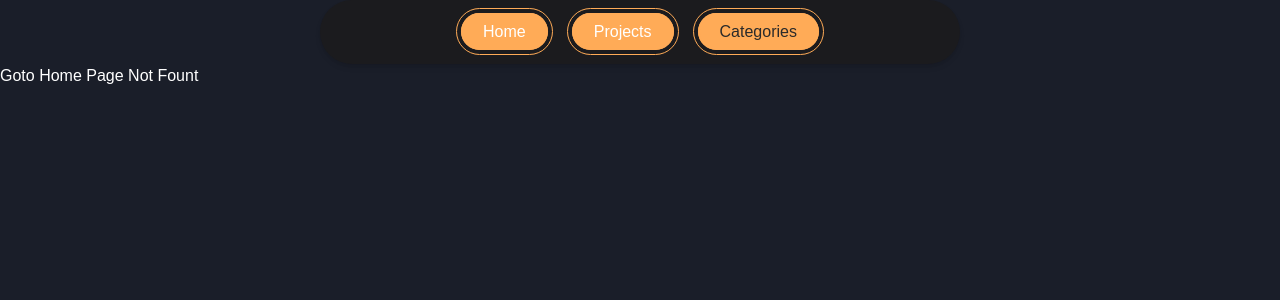
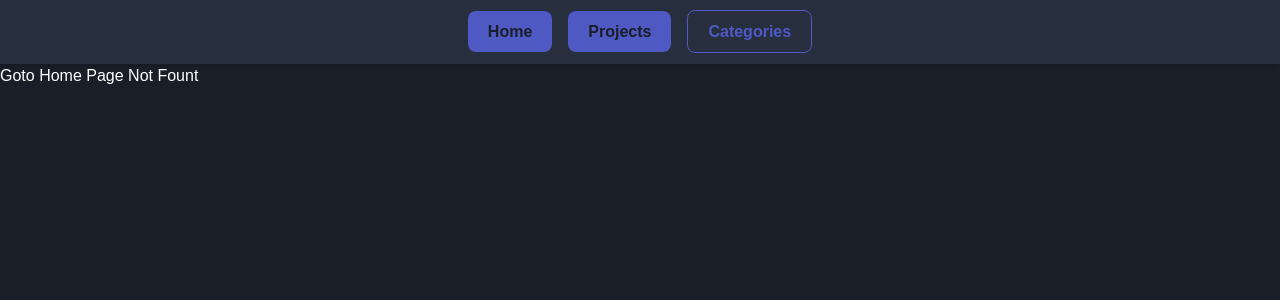
Before and after one commit to fedevworks23/vue3-products-app, a Vue app: page /all-categories in a window 1280 px wide. Shown: the top 300 px of the page. Built offline with nearby package versions, Linux system fonts and the light colour scheme.

Commit message:
changes in navbar styles

```diff
--- a/src/App.vue
+++ b/src/App.vue
@@ -3,7 +3,7 @@ import Navbar from './components/Navbar/Navbar.vue';
 </script>
 
 <template>
-  <header class="poppins-bold pt-2 mx-auto rounded-full p-2 sticky top-0 w-[50%] bg-[var(--gluon-grey)] text-center text-3xl font-bold shadow-md">
+  <header class="bg-[var(--card-background)] shadow-md p-2 text-center">
     <Navbar />
   </header>
   <router-view></router-view>
--- a/src/components/Custom/TopicTitle.vue
+++ b/src/components/Custom/TopicTitle.vue
@@ -4,13 +4,13 @@
       <slot name="title"></slot>
     </p>
     <hr />
+
+    <div class="flex flex-row-reverse">
+      <slot name="buttons"></slot>
     </div>
 
-    <div class="m-auto mt-1 w-[90%]">
     <slot></slot>
   </div>
 </template>
 
-<script setup lang="ts">
-
-</script>
+<script setup lang="ts"></script>
--- a/src/components/Navbar/Navbar.vue
+++ b/src/components/Navbar/Navbar.vue
@@ -1,28 +1,30 @@
 <template>
-  <div class="py-3 text-[14px] font-medium">
+  <div class="py-3 font-medium text-[14px]">
     <router-link
-    v-for="navRoute in navRoutes" :key="navRoute.name"
-      class="outline-offset-4 outline-[var(--golden-amber)] outline-1 border-2 border-[var(--golden-amber)] rounded-full bg-[var(--golden-amber)] text-[16px]/normal px-5 py-2 mx-3 transition-all hover:rounded-full hover:bg-[var(--pColor6)] hover:text-[var(--pColor5)]"
+      v-for="navRoute in navRoutes"
+      :key="navRoute.name"
+      class="bg-[var(--buttonClick)] hover:bg-[var(--backgroundColor)] m-2 px-5 py-3 rounded-[8px] hover:rounded-3xl font-bold text-[16px]/normal text-[var(--backgroundColor)] hover:text-[var(--buttonClick)] transition-all hover:transition-all hover:duration-500 hover:ease-in-out"
       :to="navRoute.path"
-      >{{navRoute.name}}</router-link
+      >{{ navRoute.name }}</router-link
     >
   </div>
 </template>
 
 <script setup lang="ts">
-
-const navRoutes = [{
+const navRoutes = [
+  {
     path: '/',
     name: 'Home',
-}, {
+  },
+  {
     path: '/projects',
     name: 'Projects',
-}, {
+  },
+  {
     path: '/all-categories',
     name: 'Categories',
-}]
+  },
+]
 </script>
 
-
-
 <style scoped></style>
--- a/src/components/ProductsDetails.vue
+++ b/src/components/ProductsDetails.vue
@@ -2,10 +2,10 @@
   <TopicTitle>
     <template #title> Product Details </template>
 
-    <template #default>
+    <template #buttons>
       <div class="flex flex-row-reverse">
         <button
-          class="hover:bg-amber-300 my-3 px-5 py-1 border-[var(--buttonNormal)] border-2 rounded-2xl hover:text-black cursor-pointer"
+          class="bg-[var(--backgroundColor)] hover:bg-[var(--card-background)] my-3 mr-2 px-5 py-2 border-[var(--card-subtext)] border-2 rounded-[8px] font-bold hover:text-[var(--card-subtext)] cursor-pointer"
           @click="goBack"
         >
           Back
@@ -21,7 +21,7 @@
       class="flex xl:flex-row flex-col items-center shadow-[#ffffff] mx-auto my-10 p-3 border-[var(--buttonNormal)] border-2 rounded-2xl text-[var(--text-color)]"
     >
       <div
-        class="top-[-70px] xl:top-0 xl:left-[-5%] relative flex xl:flex-initial justify-center bg-[var(--bgColor)] mb-3 border-[var(--buttonNormal)] border-2 rounded-full lg:rounded-2xl transition-all duration-900 ease-in-out"
+        class="top-[-70px] xl:top-0 xl:left-[-5%] relative flex xl:flex-initial justify-center bg-[var(--backgroundColor)] mb-3 border-[var(--buttonNormal)] border-2 rounded-full lg:rounded-2xl transition-all duration-900 ease-in-out"
       >
         <img
           class="w-[300px]"
--- a/src/components/ProductsView/ProductCard.vue
+++ b/src/components/ProductsView/ProductCard.vue
@@ -4,7 +4,7 @@
         class="justify-items-center content-center border-[var(--card-background)] border-2 rounded-2xl h-[100%] min-h-[328px] text-center"
         v-cloak>
         <div class="rounded-full w-40 h-auto">
-          <img class="rounded-2xl" :src="product.thumbnail" alt="" />
+          <img class="rounded-2xl w-[160px] h-[160px]" :src="product.thumbnail" alt="" />
         </div>
         <div class="flex flex-col items-center m-4">
           <div>{{ product.title }}</div>
--- a/src/components/ProductsView/ProductLists.vue
+++ b/src/components/ProductsView/ProductLists.vue
@@ -27,29 +27,28 @@ onMounted(() => {
   <TopicTitle>
     <template #title> Products List </template>
 
-    <template #default>
+    <template #buttons>
       <!-- Paginations -->
       <div class="flex flex-row-reverse">
         <button
           @click="nextList()"
-          class="hover:bg-amber-300 my-3 px-5 py-1 border-2 border-amber-300 rounded-2xl hover:text-black cursor-pointer"
+          class="bg-[var(--backgroundColor)] hover:bg-[var(--card-background)] my-3 mr-2 px-5 py-2 border-[var(--card-subtext)] border-2 rounded-[8px] font-bold hover:text-[var(--card-subtext)] cursor-pointer"
         >
           Next
         </button>
         <button
           @click="prevList()"
-          class="hover:bg-amber-300 my-3 mr-2 px-5 py-1 border-2 border-amber-300 rounded-2xl hover:text-black cursor-pointer"
+          class="bg-[var(--backgroundColor)] hover:bg-[var(--card-background)] my-3 mr-2 px-5 py-2 border-[var(--card-subtext)] border-2 rounded-[8px] font-bold hover:text-[var(--card-subtext)] cursor-pointer"
         >
           Prev
         </button>
       </div>
       <!-- Paginations End -->
     </template>
-  </TopicTitle>
 
+    <template #default>
       <!-- <span v-pre>{{ <div>sadasd</div> this will not be compiled }}</span> -->
-   <div class="m-auto mt-1 w-[90%]">
-
+      <div class="m-auto mt-1">
         <div
           class="gap-2 grid grid-cols-1 sm:grid-cols-2 md:grid-cols-3 lg:grid-cols-4 xl:grid-cols-5"
         >
@@ -65,6 +64,8 @@ onMounted(() => {
         </div>
       </div>
     </template>
+  </TopicTitle>
+</template>
 
 <style lang="css" scoped>
 [v-cloak] {
--- a/src/router/index.ts
+++ b/src/router/index.ts
@@ -34,7 +34,7 @@ const routes = [
 ]
 
 const router = createRouter({
-  linkActiveClass: 'text-[16px]/normal  bg-[var(--golden-amber)] rounded-full text-[var(--charcoal-grey)]',
+  linkActiveClass: 'bg-transparent border-1 border-[var(--buttonClick)] rounded-3xl text-[var(--buttonClick)]',
   history: createWebHistory(),
   routes,
 })
--- a/src/style.css
+++ b/src/style.css
@@ -20,7 +20,7 @@
   --white-1: #f7f8fa;
   --purple: #6a0dad;
 
-  --bgColor: #1A1E29;
+  --backgroundColor: #1A1E29;
   --primaryColor: #4E59C3;
   --card-background: #272E3E;
   --card-subtext: #A0A3B1;
@@ -39,7 +39,7 @@
 
 body {
   color: var(--white);
-  background-color: var(--bgColor);
+  background-color: var(--backgroundColor);
 
   font-optical-sizing: auto;
   /* font-weight: <weight>; */
--- a/src/views/Projects.vue
+++ b/src/views/Projects.vue
@@ -6,7 +6,7 @@
       <div class="flex flex-wrap mt-5">
         <template v-for="project in projectsLinks" :key="project.id">
           <router-link :to="project.link"
-            class="flex justify-center bg-[var(--card-background)] hover:bg-[var(--bgColor)] shadow-lg dark:shadow-none mx-2 p-6 rounded-xl outline outline-[var(--card-subtext)] w-[20%] max-w-sm"
+            class="flex justify-center bg-[var(--card-background)] hover:bg-[var(--backgroundColor)] shadow-lg dark:shadow-none mx-2 p-6 rounded-xl outline outline-[var(--card-subtext)] w-[30%] max-w-sm"
         >
           <div>
             <div class="font-medium text-black dark:text-white text-xl">
```
Lines whose indentation alone changed are shown as unchanged.
